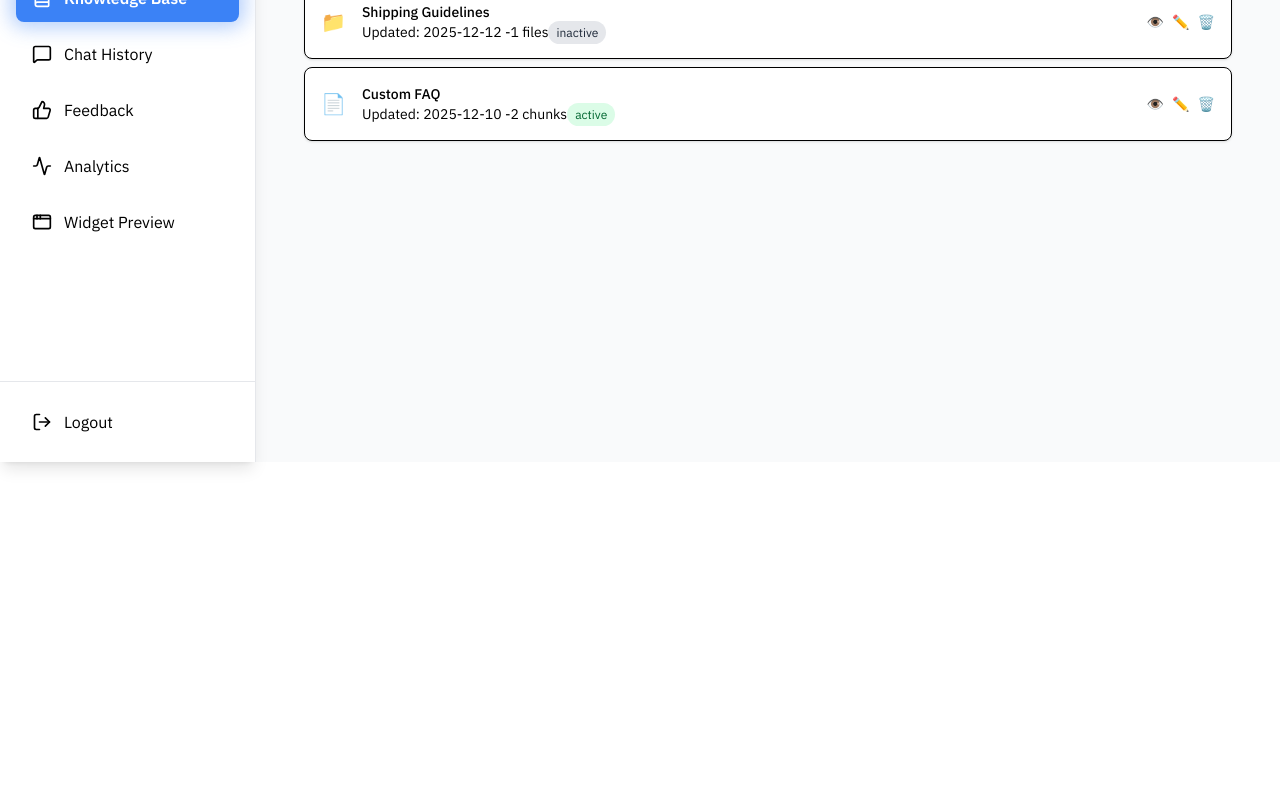
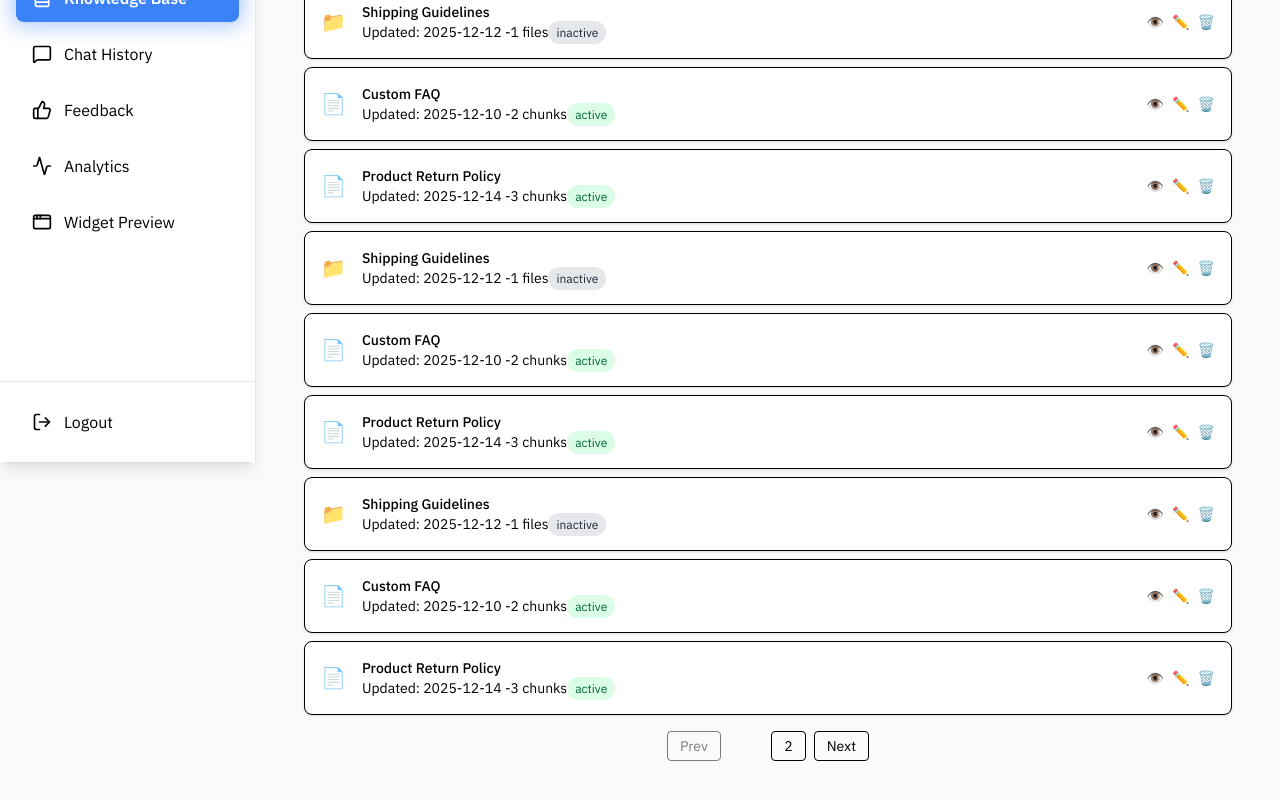
Before and after one commit to Kalamna/Kalamna-Dashboard, a React (Vite) app: page /knowledge-base in a window 1280 px wide. Shown: the part 338-1138 px from the top of the page. Before the commit the page ends 800 px from the top, so only its background shows below. Built offline with nearby package versions, Linux system fonts and the light colour scheme.

Commit message:
add pagination to knowledge list

```diff
--- a/src/components/knowledge-base/KnowledgeSection.tsx
+++ b/src/components/knowledge-base/KnowledgeSection.tsx
@@ -1,5 +1,5 @@
 import { useTranslation } from "react-i18next";
-import React, { useState } from "react";
+import React, { useState, useEffect } from "react";
 import { knowledgeMockData } from "./mockData";
 import type { KnowledgeEntry } from "./types";
 
@@ -79,15 +79,30 @@ export const KnowledgeCard: React.FC<KnowledgeCardProps> = ({
 };
 
 export const KnowledgeList: React.FC = () => {
-  const [searchTerm, setSearchTerm] = useState(""); // Search input
-  const [filterType, setFilterType] = useState<"all" | "text" | "file">("all"); // Type filter
+  const [searchTerm, setSearchTerm] = useState("") //search input
+  const [filterType, setFilterType] = useState<"all" | "text" | "file">("all"); //type filter
 
-  // Filter data based on search & type
-  const filteredData = knowledgeMockData.filter((entry: KnowledgeEntry) => {
+  const [currentPage, setCurrentPage] = useState(1); //current page number
+  const itemsPerPage = 10 //show 10 cards per page
+
+  useEffect( ()=> {
+    setCurrentPage(1);
+  }, [searchTerm, filterType] );
+
+  //filter data based on search & type
+  const filteredData = knowledgeMockData.filter( (entry: KnowledgeEntry) => {
     const matchesSearch = entry.title.toLowerCase().includes(searchTerm.toLowerCase());
     const matchesType = filterType === "all" || entry.type === filterType;
-    return matchesSearch && matchesType;
-  });
+    return matchesSearch && matchesType
+  } );
+
+  //calculate pagination
+  const totalItems = filteredData.length;
+  const totalPages = Math.ceil(totalItems / itemsPerPage) //user to render the page number
+  const startIndex = (currentPage - 1) * itemsPerPage; // where the current page start
+  const endIndex = startIndex + itemsPerPage; // where it ends
+  const paginatedData = filteredData.slice(startIndex, endIndex); // returns only the items for that age
+
 
   return (
     <div className="space-y-4">
@@ -116,8 +131,8 @@ export const KnowledgeList: React.FC = () => {
 
       {/* Knowledge cards */}
       <div className="space-y-2">
-        {filteredData.length > 0 ? (
-          filteredData.map((entry) => (
+        {paginatedData.length > 0 ? (
+          paginatedData.map((entry) => (
             <KnowledgeCard
               key={entry.id}
               title={entry.title}
@@ -133,7 +148,49 @@ export const KnowledgeList: React.FC = () => {
         ) : (
           <p className="text-sm text-muted-foreground">No knowledge found.</p>
         )}
+
+        {totalPages > 1 && (
+          <div className="flex justify-center items-center space-x-2 mt-4">
+            {/* Prev button */}
+            <button
+            onClick={() => setCurrentPage( (prev) => Math.max(prev - 1, 1) )}
+            disabled = {currentPage === 1}
+            className="px-3 py-1 border rounded disabled:opacity-50">
+              Prev
+            </button>
+
+            {/* Page numbers */}
+            {Array.from({ length: totalPages }, (_, i) => i + 1).map(
+            (page) => (
+              <button
+                key={page}
+                onClick={() => setCurrentPage(page)}
+                className={`px-3 py-1 border rounded ${
+                  currentPage === page
+                    ? "bg-primary text-white"
+                    : ""
+                }`}
+              >
+                {page}
+              </button>
+            )
+          )}
+
+          <button
+            onClick={() =>
+              setCurrentPage((prev) =>
+                Math.min(prev + 1, totalPages)
+              )
+            }
+            disabled={currentPage === totalPages}
+            className="px-3 py-1 border rounded disabled:opacity-50"
+          >
+            Next
+          </button>
+          </div>
+
+        ) }
+
       </div>
     </div>
-  );
-};
+  )};
--- a/src/components/knowledge-base/mockData.ts
+++ b/src/components/knowledge-base/mockData.ts
@@ -25,4 +25,76 @@ export const knowledgeMockData: KnowledgeEntry[] = [
     updatedAt: "2025-12-10",
     status: "active",
   },
+  {
+    id: "4",
+    title: "Product Return Policy",
+    type: "text",
+    chunks: ["Step 1: Log in", "Step 2: Click on Dashboard", "Step 3: Navigate menus"],
+    updatedAt: "2025-12-14",
+    status: "active",
+  },
+  {
+    id: "5",
+    title: "Shipping Guidelines",
+    type: "file",
+    chunks: ["File instructions.pdf"],
+    updatedAt: "2025-12-12",
+    status: "inactive",
+  },
+  {
+    id: "6",
+    title: "Custom FAQ",
+    type: "text",
+    chunks: ["Q1: How to reset password?", "Q2: How to change email?"],
+    updatedAt: "2025-12-10",
+    status: "active",
+  },
+  {
+    id: "7",
+    title: "Product Return Policy",
+    type: "text",
+    chunks: ["Step 1: Log in", "Step 2: Click on Dashboard", "Step 3: Navigate menus"],
+    updatedAt: "2025-12-14",
+    status: "active",
+  },
+  {
+    id: "8",
+    title: "Shipping Guidelines",
+    type: "file",
+    chunks: ["File instructions.pdf"],
+    updatedAt: "2025-12-12",
+    status: "inactive",
+  },
+  {
+    id: "9",
+    title: "Custom FAQ",
+    type: "text",
+    chunks: ["Q1: How to reset password?", "Q2: How to change email?"],
+    updatedAt: "2025-12-10",
+    status: "active",
+  },
+  {
+    id: "10",
+    title: "Product Return Policy",
+    type: "text",
+    chunks: ["Step 1: Log in", "Step 2: Click on Dashboard", "Step 3: Navigate menus"],
+    updatedAt: "2025-12-14",
+    status: "active",
+  },
+  {
+    id: "11",
+    title: "Shipping Guidelines",
+    type: "file",
+    chunks: ["File instructions.pdf"],
+    updatedAt: "2025-12-12",
+    status: "inactive",
+  },
+  {
+    id: "12",
+    title: "Custom FAQ",
+    type: "text",
+    chunks: ["Q1: How to reset password?", "Q2: How to change email?"],
+    updatedAt: "2025-12-10",
+    status: "active",
+  },
 ];
```
